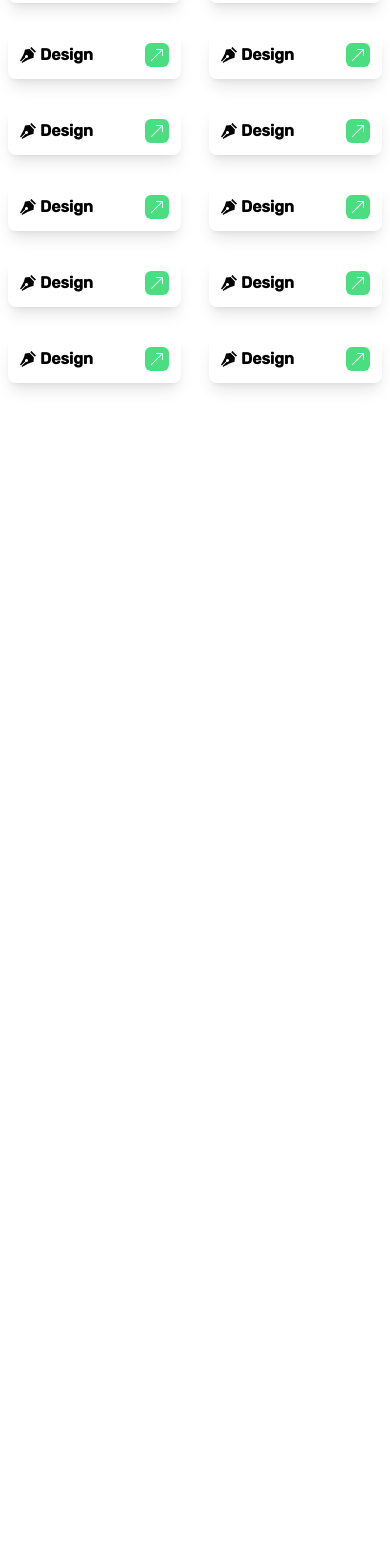
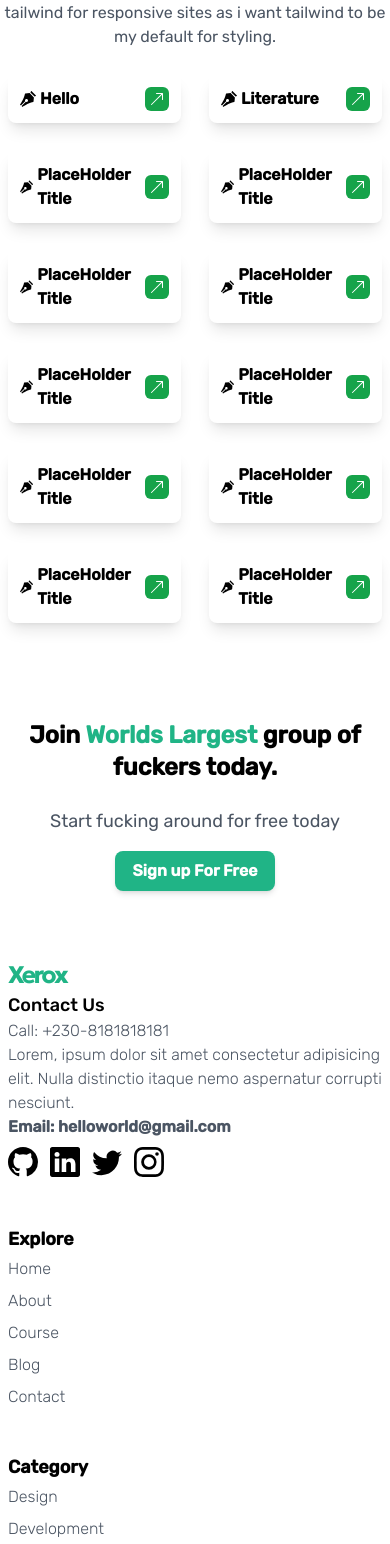
Before and after one commit to sijirama/dingclone, a React (Vite) app: page / in a window 390 px wide. Shown: the part 2350-3894 px from the top of the page. Before the commit the page ends 2781 px from the top, so only its background shows below. Built offline with nearby package versions, Linux system fonts and the light colour scheme.

Commit message:
feat: footer component added

```diff
--- a/src/App.tsx
+++ b/src/App.tsx
@@ -4,6 +4,9 @@ import Companies from "./components/Companies"
 import Methods from "./components/Methods"
 import Achievements from "./components/Achievements"
 import Categories from "./components/Categories"
+//import Feedback from "./components/Feedback"
+import CallToAction from "./components/CallToAction"
+import Footer from "./components/Footer"
 
 function App(){
 
@@ -16,6 +19,8 @@ function App(){
         <Methods />
         <Achievements />
         <Categories />
+        <CallToAction />
+        <Footer />
     </main>
   )
 }
--- /dev/null
+++ b/src/components/CallToAction.tsx
@@ -0,0 +1,16 @@
+export default function CallToAction() {
+  return (
+    <main className=" w-full bg-white py-10 md:py-40">
+      <section className='max-w-[430px] md:max-w-[1300px] mx-auto grid lg:grid-cols-2 '>
+
+        <div className=' order-2 flex flex-col justify-center items-center lg:items-start lg:justify-start gap-1'>
+            <h1 className='font-rubik py-2 text-center md:text-left font-semibold text-2xl md:text-3xl lg:text-5xl '>Join <span className="text-primary">Worlds Largest</span> group of fuckers today.</h1>
+            <p className='font-rubik py-3 text-center md:text-left text-lg text-gray-600'>Start fucking around for free today</p>
+            <button className="shadow-md w-40 p-2 rounded-lg bg-primary text-white font-rubik font-semibold">Sign up For Free</button>
+        </div>
+
+          <div></div>
+      </section>
+    </main>
+  )
+}
--- a/src/components/Categories.tsx
+++ b/src/components/Categories.tsx
@@ -1,4 +1,8 @@
 import CategoryCard from "../minicomponents/CategoryCard";
+import {ImPen} from "react-icons/im"
+
+
+
 
 
 
@@ -10,11 +14,12 @@ export default function Categories() {
 
         <div className='flex flex-col justify-center lg:justify-start gap-1'>
             <h1 className='font-geologica py-2 text-center md:text-left font-semibold text-2xl md:text-3xl lg:text-4xl '>Most <span className="text-primary">Popular Categories</span></h1>
-            <p className='font-rubik py-3 text-center md:text-left text-base md:text-lg text-gray-600'>Various version have evolved all over the years, sometimes by acident, sometimes by people finding out.</p>
+            <p className='font-rubik py-2 text-center md:text-left text-base md:text-lg text-gray-600'>Various version have evolved all over the years, sometimes by acident, sometimes by people finding out.</p>
+            <p className='font-rubik py-3.5 text-center md:text-left text-base md:text-lg text-gray-600'>This are meant to be different, but im lazy af, this repo is just to practice my progress on using tailwind for responsive sites as i want tailwind to be my default for styling.</p>
 
-          <div className="grid grid-cols-2 md:grid-cols-2 lg:grid-cols-4 gap-3 md:gap-5">
-            <CategoryCard />
-            <CategoryCard />
+          <div className="grid grid-cols-2 md:grid-cols-2 lg:grid-cols-3 xl:grid-cols-4 gap-3 md:gap-5">
+            <CategoryCard icon={<ImPen/>} title={"Hello"} />
+            <CategoryCard title={"Literature"} />
             <CategoryCard />
             <CategoryCard />
             <CategoryCard />
--- /dev/null
+++ b/src/components/Feedback.tsx
@@ -0,0 +1,53 @@
+import Slider from "react-slick";
+import FeedbackCard from "../minicomponents/FeedbackCard";
+
+export default function Feedback() {
+
+  const settings = {
+    dots: true,
+    infinite: true,
+    speed: 400,
+    slidesToShow: 2,
+    slidesToScroll: 1,
+    //centerMode: true,
+    //variableWidth: true,
+    responsive: [
+    {
+      breakpoint: 1024,
+      settings: {
+        slidesToShow: 2,
+        slidesToScroll: 1,
+        infinite: true,
+        dots: true
+      }
+    },
+    {
+      breakpoint: 600,
+      settings: {
+        slidesToShow: 1,
+        slidesToScroll: 1
+      }
+    },
+    {
+      breakpoint: 480,
+      settings: {
+        slidesToShow: 1,
+        slidesToScroll: 1
+      }
+    }
+  ]};
+
+  return (
+    <main className="w-full bg-tertiary py-16 p-7 md:py-36 z-10">
+      <section className='max-w-[430px] md:max-w-[1300px] mx-auto'>
+        <h1 className="py-2 px-4 text-3xl font-geologica font-semibold  ">Student <span className="text-primary">Feedback</span></h1>
+        <p className="px-4 py-2 text-gray-600 font-rubik font-light">various versions have evolved over the years sometimes by accident</p>
+        <Slider {...settings} >
+
+            <FeedbackCard />
+
+        </Slider>
+      </section>
+    </main>
+  )
+}
--- /dev/null
+++ b/src/components/Footer.tsx
@@ -0,0 +1,51 @@
+import {BsGithub , BsLinkedin , BsTwitter , BsInstagram} from "react-icons/bs"
+
+export default function Footer() {
+  const ICON_SIZE = 30
+  return (
+    <main className="w-full bg-white py-7 md:py-18 z-10">
+      <section className='max-w-[430px] md:max-w-[1300px] m-auto grid md:grid-cols-2  lg:grid-cols-4 gap-10'>
+        <div className='px-2 lg:px-6'>
+          <p className="font-geologica text-primary font-bold -tracking-widest text-2xl lg:text-4xl ">Xerox</p>
+          <p className="font-rubik text-black text-lg lg:text-xl font-medium">Contact Us</p>
+          <p className="text-base text-gray-600 font-light font-rubik">Call: +230-8181818181</p>
+          <p className="text-base text-gray-600 font-light font-rubik">Lorem, ipsum dolor sit amet consectetur adipisicing elit. Nulla distinctio itaque nemo aspernatur corrupti nesciunt.</p>
+          <p className="text-base text-gray-600 font-semibold font-rubik">Email: helloworld@gmail.com</p>
+          <div className="flex justify-start gap-3 md:justify-between my-2">
+            <BsGithub size={ICON_SIZE} />
+            <BsLinkedin size={ICON_SIZE} />
+            <BsTwitter size={ICON_SIZE} />
+            <BsInstagram size={ICON_SIZE} />
+          </div>
+        </div>
+        <div className='px-2 lg:px-6'>
+          <p className="text-lg lg:text-xl font-rubik font-semibold">Explore</p>
+          <p className="text-base text-gray-600 font-light hover:text-primary cursor-pointer font-rubik py-1">Home</p>
+          <p className="text-base text-gray-600 font-light hover:text-primary cursor-pointer font-rubik py-1">About</p>
+          <p className="text-base text-gray-600 font-light hover:text-primary cursor-pointer font-rubik py-1">Course</p>
+          <p className="text-base text-gray-600 font-light hover:text-primary cursor-pointer font-rubik py-1">Blog</p>
+          <p className="text-base text-gray-600 font-light hover:text-primary cursor-pointer font-rubik py-1">Contact</p>
+        </div>
+        <div className='px-2 lg:px-6'>
+          <p className="text-lg lg:text-xl font-rubik font-semibold">Category</p>
+          <p className="text-base text-gray-600 font-light hover:text-primary cursor-pointer font-rubik py-1">Design</p>
+          <p className="text-base text-gray-600 font-light hover:text-primary cursor-pointer font-rubik py-1">Development</p>
+          <p className="text-base text-gray-600 font-light hover:text-primary cursor-pointer font-rubik py-1">Marketing</p>
+          <p className="text-base text-gray-600 font-light hover:text-primary cursor-pointer font-rubik py-1">Business</p>
+          <p className="text-base text-gray-600 font-light hover:text-primary cursor-pointer font-rubik py-1">Lifestyle</p>
+          <p className="text-base text-gray-600 font-light hover:text-primary cursor-pointer font-rubik py-1">Photography</p>
+          <p className="text-base text-gray-600 font-light hover:text-primary cursor-pointer font-rubik py-1">Music</p>
+        </div>
+        <div className='px-2 lg:px-6'>
+          <p className="text-lg lg:text-xl font-rubik font-semibold">Subscribe</p>
+          <p className="text-base text-gray-600 font-medium font-rubik py-1">Lorem ipsum, dolor sit amet consectetur adipisicing.</p>
+          <form className="flex flex-col gap-3 items-start py-2">
+            <input type="text" placeholder="Email here"  className="shadow-lg py-2 px-2 focus:outline-none border border-gray-400  lg:px-5 rounded-lg"/>
+            <button className="shadow-md w-40  p-2 rounded-lg bg-primary text-white font-rubik font-medium">Subscribe now</button>
+          </form>
+        </div>
+
+      </section>
+    </main>
+  )
+}
--- a/src/components/Navbar.tsx
+++ b/src/components/Navbar.tsx
@@ -32,7 +32,7 @@ function Navbar() {
           <button className="flex items-center gap-2 bg-transparent px-5 opacity-80 text-base text-center justify-center">
             <AiOutlineLock size={22} /> Login
           </button>
-          <button className="bg-[#20B486] text-white font-bold px-6 py-1 rounded-md"> Sign Up For Free</button>
+          <button className="bg-[#20B486] text-white font-bold px-6 py-1 rounded-md"> Sign up For Free</button>
         </div>
 
         <div className=" flex items-center justify-center md:hidden ">
@@ -56,7 +56,7 @@ function Navbar() {
               <button className="border border-[#20B486] rounded-md py-1 mt-3 flex items-center gap-2 bg-transparent px-5 opacity-80 text-base text-center justify-center">
                 <AiOutlineLock size={22} /> Login
               </button>
-              <button className="bg-[#20B486] text-white font-bold px-6 py-2 rounded-md"> Sign Up For Free</button>
+              <button className="bg-[#20B486] text-white font-bold px-6 py-2 rounded-md"> Sign up For Free</button>
             </div>
           </ul>
       </div>
--- a/src/minicomponents/CategoryCard.tsx
+++ b/src/minicomponents/CategoryCard.tsx
@@ -1,15 +1,15 @@
 import {ImPen} from "react-icons/im"
 import {BsArrowUpRight} from "react-icons/bs"
 
-export default function CategoryCard() {
+export default function CategoryCard({icon , title}:any) {
   return (
     <div className="flex items-center justify-between m-2  md:w-60 shadow-lg rounded-lg p-3">
         <div className="flex items-center gap-1">
-            <ImPen />
-            <p className="font-rubik font-semibold">Design</p>
+            {icon ? (icon) : (<ImPen/>) }
+            <p className="font-rubik font-semibold">{title ? (title) : ("PlaceHolder Title")}</p>
         </div>
 
-        <button className="bg-green-400 p-1 rounded-md">
+        <button className="bg-green-600 p-1 rounded-md">
             <BsArrowUpRight className="text-white" />
         </button>
     </div>
--- /dev/null
+++ b/src/minicomponents/FeedbackCard.tsx
@@ -0,0 +1,8 @@
+
+export default function FeedbackCard() {
+  return (
+    <div className='bg-white p-8 border border-black rounded-xl'>
+
+    </div>
+  )
+}
```
